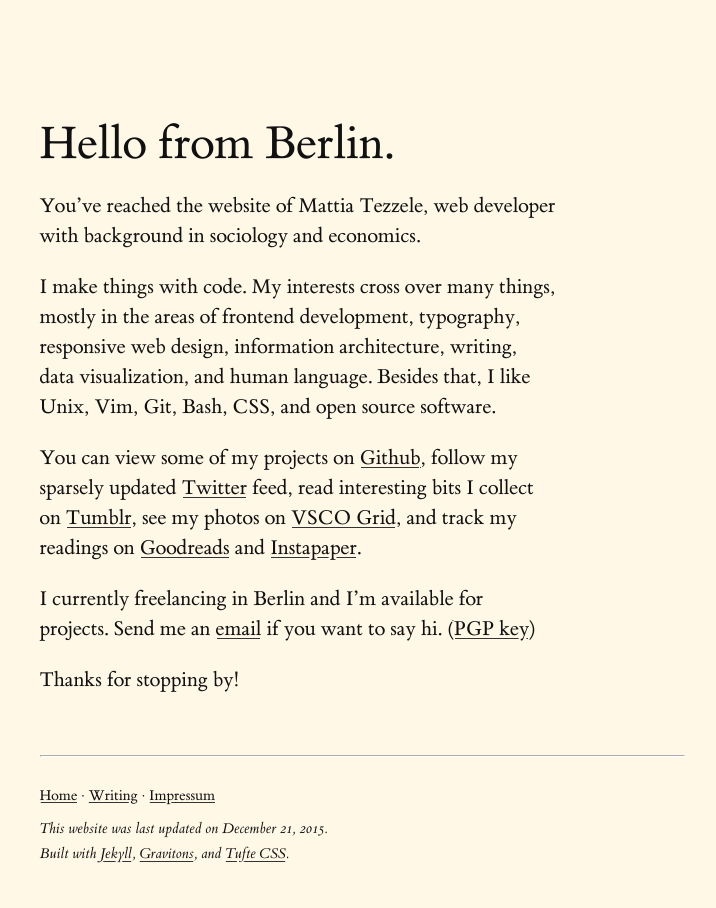
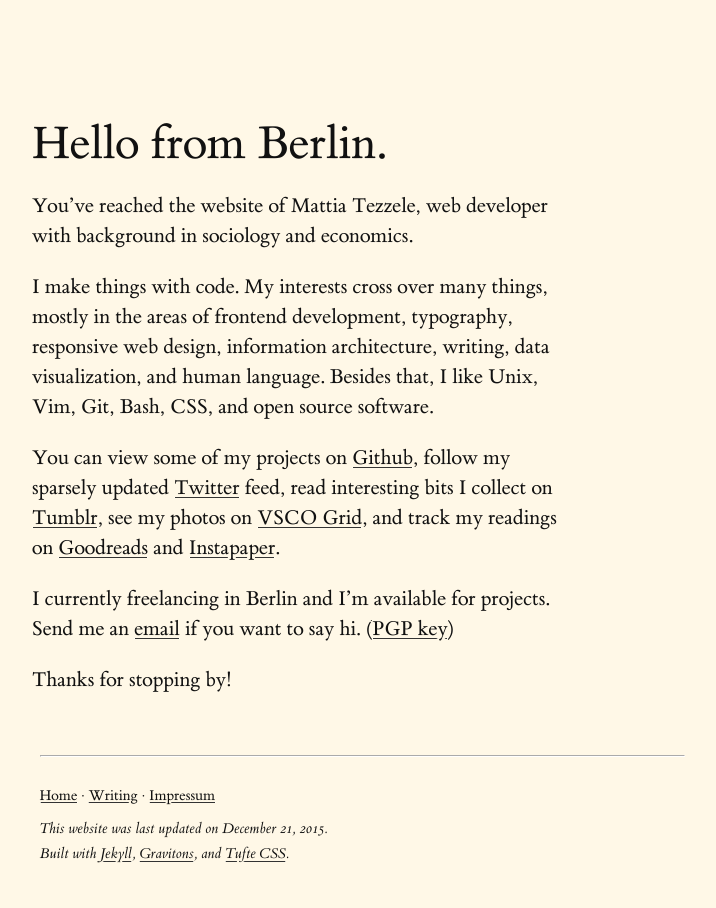
Before and after one commit to mrzool/mrzool.github.io, a Jekyll site: the page built from index.md, in a window 1280 px wide. Shown: the whole page, without its empty margins (278-994 px from the left). Built offline with Jekyll 4.4.1, drawn with Linux system fonts in a browser that asks for light colours.

Commit message:
Reduce horizontal padding in main column

```diff
--- a/_layouts/default.html
+++ b/_layouts/default.html
@@ -2,7 +2,7 @@
 <html lang="en">
   {% include _head.html %}
   <body class="container">
-    <main class="pt4 px2 mb4">
+    <main class="pt4 px1 mb4">
       {{ content }}
     </main>
     <hr class="ml2 mr2" style="border-color: white">
--- a/_layouts/post.html
+++ b/_layouts/post.html
@@ -2,7 +2,7 @@
 <html lang="en">
   {% include _head.html %}
   <body class="container">
-    <main class="pt4 px2 mb4">
+    <main class="pt4 px1 mb4">
       <article>
         <h1 class="mb1"> {{ page.title }} </h1>
         <h4 class="dib mr2"> Written on {{ page.date | date: "%B %e, %Y" }} by <a href="/" title="Homepage">{{ site.author }}</a> </h4>
--- a/_layouts/writing.html
+++ b/_layouts/writing.html
@@ -2,7 +2,7 @@
 <html lang="en">
   {% include _head.html %}
   <body class="container">
-    <main class="pt4 px2 mb4">
+    <main class="pt4 px1 mb4">
       <h1> {{ page.title }} </h1>
 
       {% comment %} {{ content }} {% endcomment %}
```
